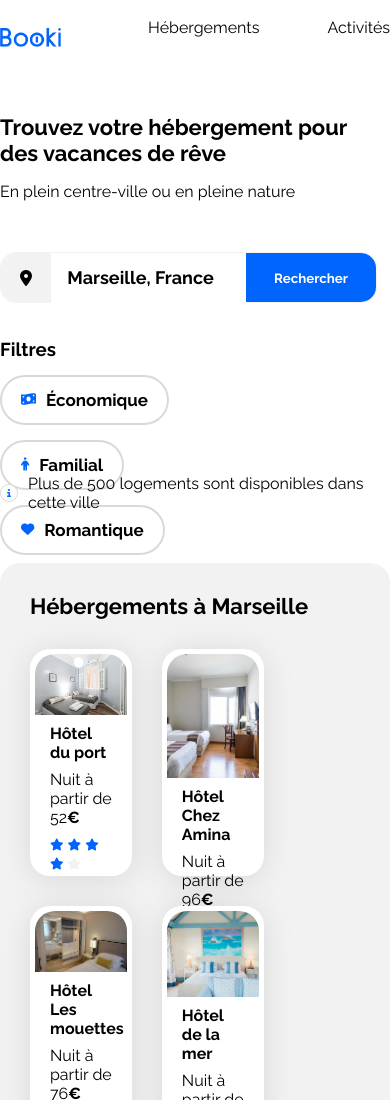
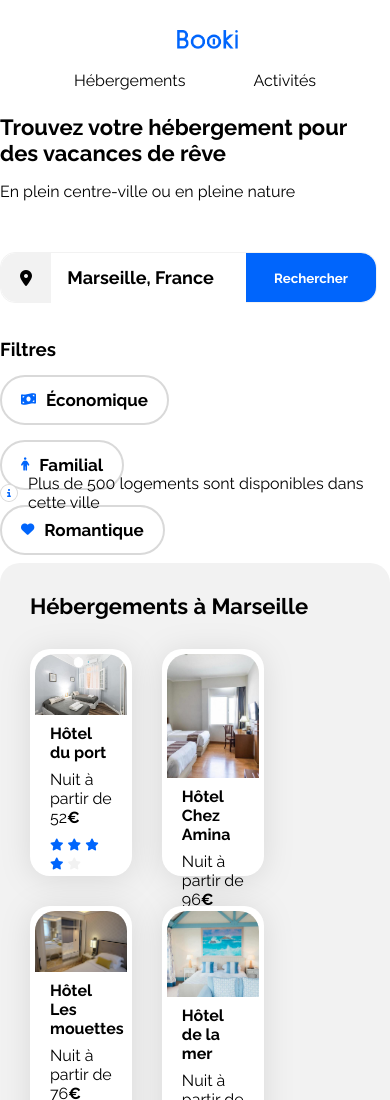
Before and after one commit to Timaa53/projet2_booki, a plain HTML site: page index.html in a window 390 px wide. Shown: the top 1100 px of the page. Drawn offline with Linux system fonts and the light colour scheme.

Commit message:
avancée media query mobile

```diff
--- a/css/style.css
+++ b/css/style.css
@@ -388,7 +388,6 @@ a {
 .footer-main div{
     display: flex;
     flex-direction: column;
-    /* gap: 15px; */
     width: 33.28%;
     padding: 0 20px;
 }
@@ -473,4 +472,22 @@ a {
 
 /****** Général ******/
 
+
+/****** Header ******/
+    .header-nav{
+        flex-direction: column;
+        align-items: center;
+        padding: 30px;
+    }
+    .header-nav nav{
+        justify-content: center;
+    }
+
+    .header-nav nav a{
+    }
+
+    .header-nav nav a:hover{
+        border-top: none;
+        border-bottom: 2px solid var(--main-color);
+    }
 }
```
